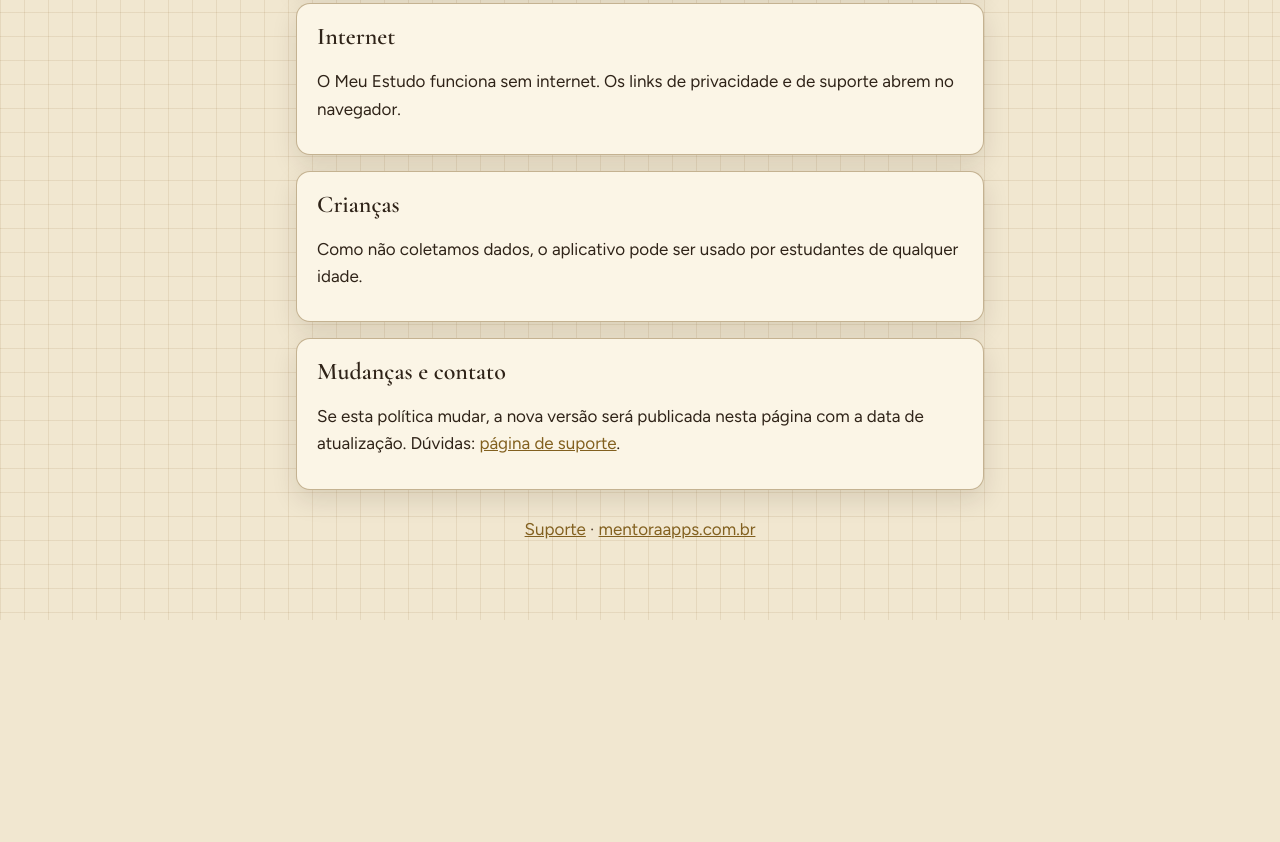
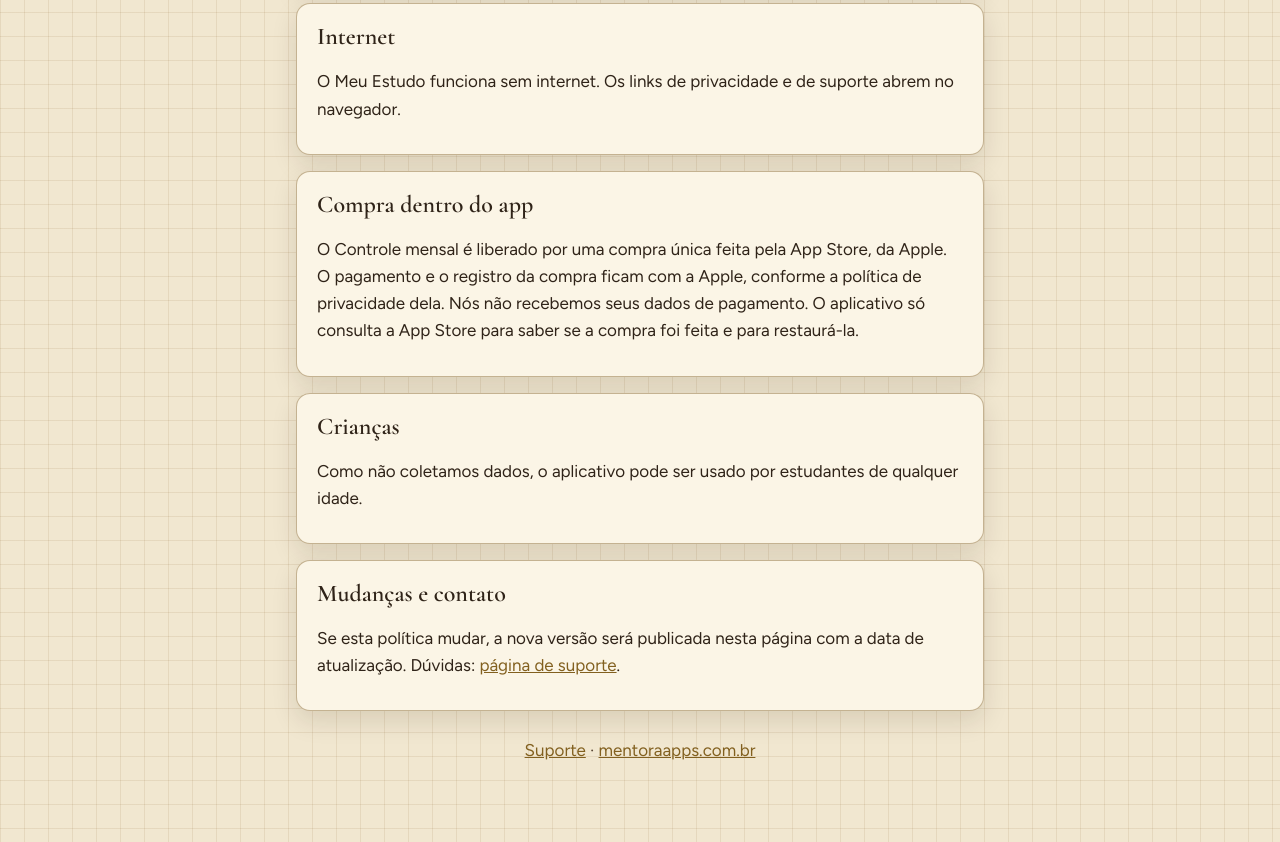
Before and after one commit to murilorafa0904-dot/mentoraapps-site, a plain HTML site: page meu-estudo/privacidade.html in a window 1280 px wide. Shown: the part 876-1718 px from the top of the page. Before the commit the page ends 1496 px from the top, so only its background shows below. Drawn offline with Linux system fonts and the light colour scheme.

Commit message:
Privacidade do Meu Estudo: compra pela App Store
Co-Authored-By: Claude Opus 5.5 <noreply@anthropic.com>

```diff
--- a/meu-estudo/privacidade.html
+++ b/meu-estudo/privacidade.html
@@ -33,6 +33,10 @@
     <p>O Meu Estudo funciona sem internet. Os links de privacidade e de suporte abrem no navegador.</p>
   </section>
   <section>
+    <h2>Compra dentro do app</h2>
+    <p>O Controle mensal é liberado por uma compra única feita pela App Store, da Apple. O pagamento e o registro da compra ficam com a Apple, conforme a política de privacidade dela. Nós não recebemos seus dados de pagamento. O aplicativo só consulta a App Store para saber se a compra foi feita e para restaurá-la.</p>
+  </section>
+  <section>
     <h2>Crianças</h2>
     <p>Como não coletamos dados, o aplicativo pode ser usado por estudantes de qualquer idade.</p>
   </section>
```
